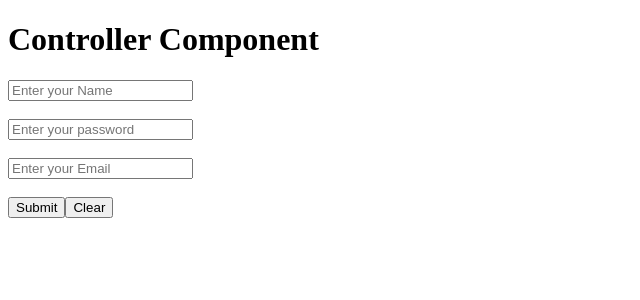
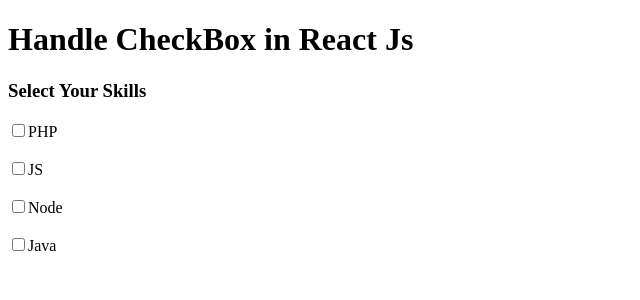
Before and after one commit to aggarwal123anshika/React-tutorial, a React (Vite) app in the folder react-blog/: page / in a window 1280 px wide. Shown: the top 300 px of the page, without its empty margins (0-640 px from the left). Built offline with nearby package versions, Linux system fonts and the light colour scheme.

Commit message:
Handle Radio Button and Dropdown

```diff
--- a/react-blog/src/App.jsx
+++ b/react-blog/src/App.jsx
@@ -21,6 +21,7 @@
 // export default App;
 
 import { useState } from "react";
+import Checkboxes from "./CheckBoxes";
 // import College from "./College";
 // import Props from "./Props";
 // import Student from "./Student";
@@ -185,28 +186,38 @@ import { useState } from "react";
 
 // HANDLE CHECKBOX IN REACT
 
+// function App() {
+//   const [name, setName] = useState('');
+//   const [password, setPassword] = useState('');
+//   const [email, setEmail] = useState('');
+//   return (
+//     <>
+//       <h1>Controller Component</h1>
+//       <form action="" method="get">
+//         <input type="text" value={name} onChange={(event) => setName(event.target.value)} placeholder="Enter your Name"/>
+//         <br /> <br />
+//       <input type="password" value={password} onChange={(event) => setPassword(event.target.value)} placeholder="Enter your password"/>
+//         <br /> <br />
+//       <input type="text" value={email} onChange={(event) => setEmail(event.target.value)} placeholder="Enter your Email"/>
+//         <br /> <br />
+//         <button>Submit</button>
+
+//         <button onClick={() => {setEmail('');setName('');setPassword('');}}>Clear</button>
+//         <h3>{name}</h3>
+//         <h3>{password}</h3>
+//         <h3>{email}</h3>
+//       </form>
+//     </>
+//   )
+// }
+// export default App;
+
 function App() {
-  const [name, setName] = useState('');
-  const [password, setPassword] = useState('');
-  const [email, setEmail] = useState('');
   return (
-    <>
-      <h1>Controller Component</h1>
-      <form action="" method="get">
-        <input type="text" value={name} onChange={(event) => setName(event.target.value)} placeholder="Enter your Name"/>
-        <br /> <br />
-      <input type="password" value={password} onChange={(event) => setPassword(event.target.value)} placeholder="Enter your password"/>
-        <br /> <br />
-      <input type="text" value={email} onChange={(event) => setEmail(event.target.value)} placeholder="Enter your Email"/>
-        <br /> <br />
-        <button>Submit</button>
-
-        <button onClick={() => {setEmail('');setName('');setPassword('');}}>Clear</button>
-        <h3>{name}</h3>
-        <h3>{password}</h3>
-        <h3>{email}</h3>
-      </form>
-    </>
+    <div>
+      <h1>Handle CheckBox in React Js</h1>
+      <Checkboxes />
+    </div>
   )
 }
 export default App;
--- /dev/null
+++ b/react-blog/src/CheckBoxes.jsx
@@ -0,0 +1,39 @@
+import { useState } from "react";
+
+function Checkboxes() {
+    const [skills, setSkills] = useState([]);
+    const handleSkills = (event) => {
+        console.log(event.target.value, event.target.checked);
+        if(event.target.checked) {
+            setSkills([...skills,event.target.value]);
+        } else {
+            setSkills([skills.filter((item) => item!=event.target.value)])
+        }
+    }
+    return (
+        <div>
+            <h3>Select Your Skills</h3>
+            <input type="checkbox" id="php" value="php" onChange={handleSkills}/>
+            <label htmlFor="">PHP</label>
+            <br />
+            <br />
+
+             <input type="checkbox" id="js" value="js" onChange={handleSkills} />
+            <label htmlFor="">JS</label>
+            <br />
+            <br />
+
+             <input type="checkbox" id="node" value="node" onChange={handleSkills}/>
+            <label htmlFor="">Node</label>
+            <br />
+            <br />
+
+             <input type="checkbox" id="java" value="java" onChange={handleSkills}/>
+            <label htmlFor="">Java</label>
+            <br />
+            <br />
+            <h1>{skills.toString()}</h1>
+        </div>
+    )
+}
+export default Checkboxes;
```
